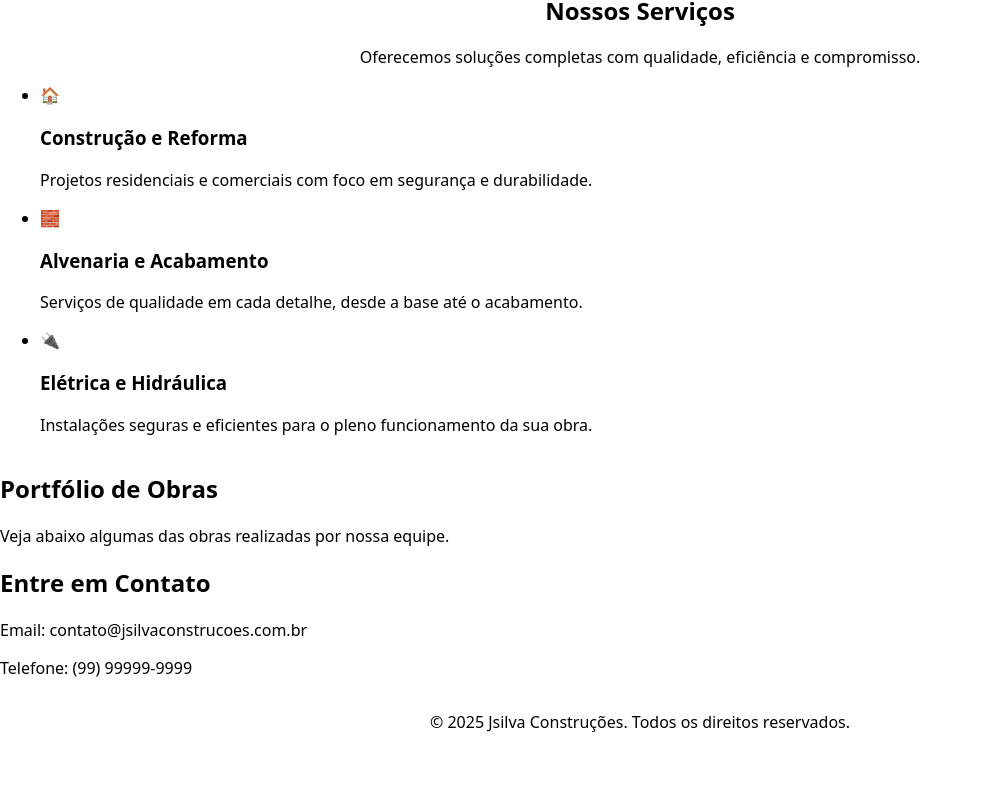
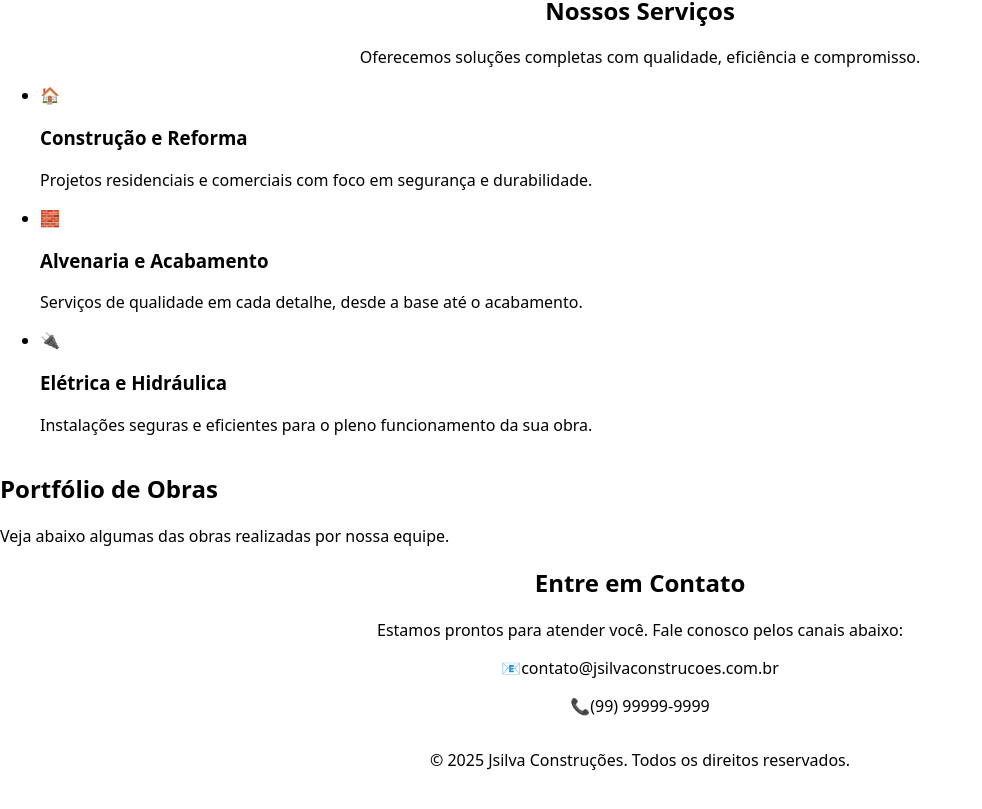
Before and after one commit to KauanGab/Jsilva-Constru-es, a Vue app in the folder jsilva-construcoes/: page / in a window 1280 px wide. Shown: the part 351-1160 px from the top of the page, without its empty margins (0-982 px from the left). Before the commit the page ends 1122 px from the top, so only its background shows below. Built offline with nearby package versions, Linux system fonts and the light colour scheme.

Commit message:
Styles: contact

```diff
--- a/jsilva-construcoes/src/pages/Contact.vue
+++ b/jsilva-construcoes/src/pages/Contact.vue
@@ -1,7 +1,18 @@
 <template>
-  <section class="p-8">
-    <h2 class="text-3xl font-semibold text-blue-700">Entre em Contato</h2>
-    <p class="mt-4 text-gray-700">Email: contato@jsilvaconstrucoes.com.br</p>
-    <p class="text-gray-700">Telefone: (99) 99999-9999</p>
+  <section class="bg-white py-16 px-6">
+    <div class="max-w-3xl mx-auto text-center">
+      <h2 class="text-4xl font-bold text-blue-800 mb-6">Entre em Contato</h2>
+      <p class="text-lg text-gray-700 mb-10">
+        Estamos prontos para atender você. Fale conosco pelos canais abaixo:
+      </p>
+      <div class="space-y-4 text-left text-gray-700 text-lg">
+        <p class="flex items-center justify-center gap-2">
+          📧 <span>contato@jsilvaconstrucoes.com.br</span>
+        </p>
+        <p class="flex items-center justify-center gap-2">
+          📞 <span>(99) 99999-9999</span>
+        </p>
+      </div>
+    </div>
   </section>
 </template>
```
